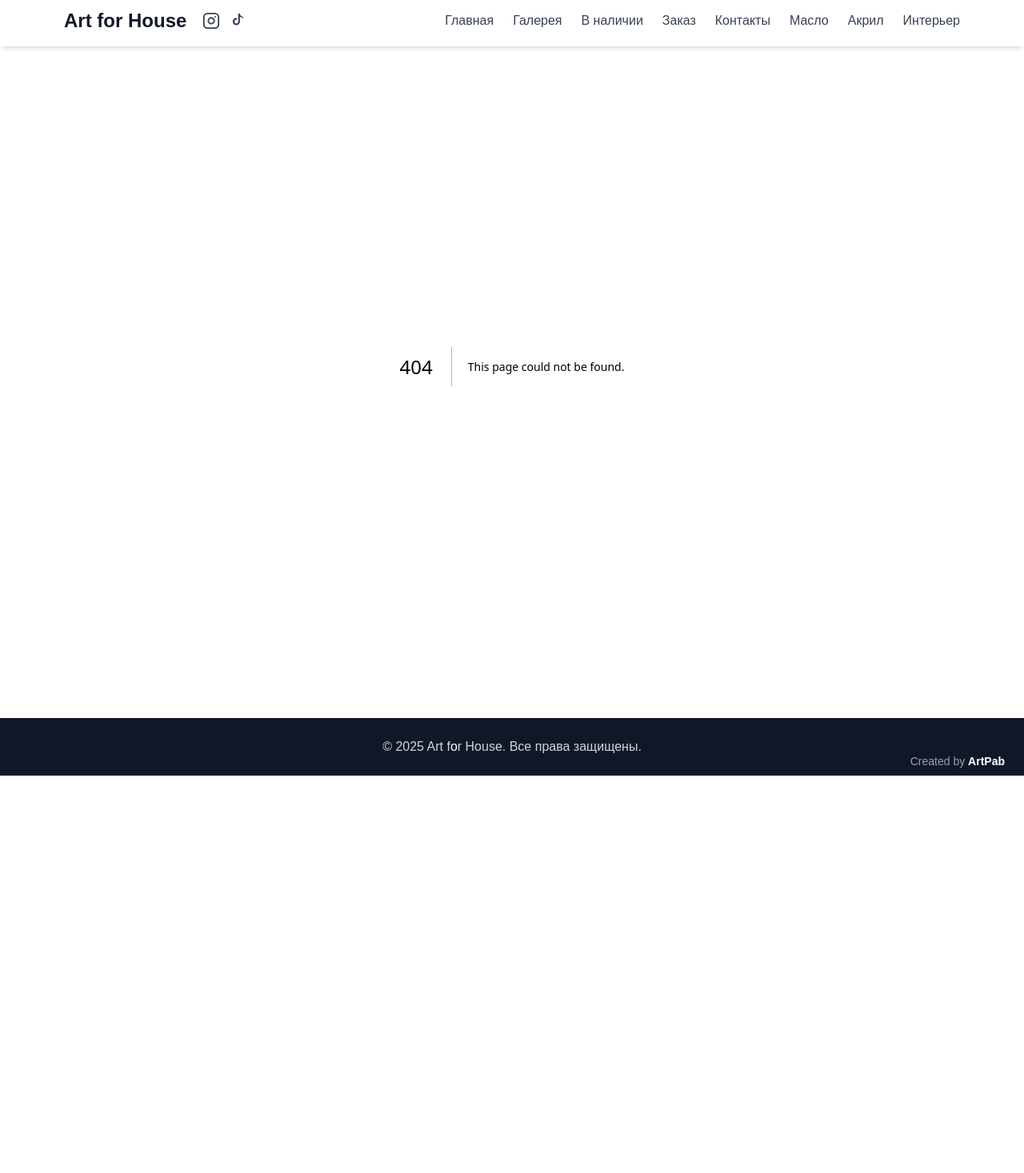
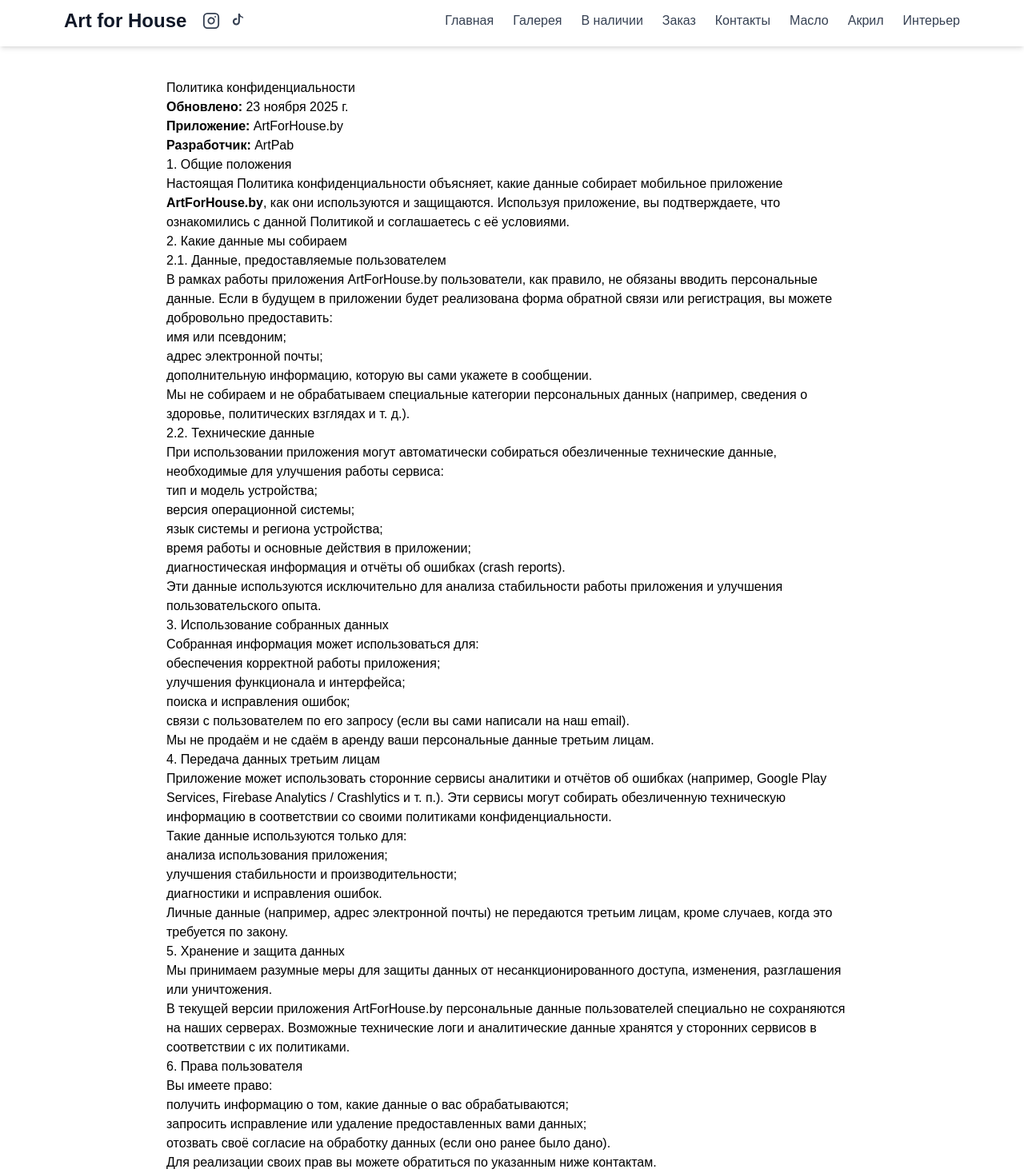
Before and after one commit to kanashart-ops/artforhouse-site, a Next.js app: page /privacy-policy in a window 1280 px wide. Before the commit this address had no page. Shown: the part 6-1473 px from the top of the page at 80% size. Before the commit the page ends 976 px from the top, so only its background shows below. Built offline with nearby package versions, Linux system fonts and the light colour scheme.

Commit message:
Добавлена страница privacy-policy

```diff
--- /dev/null
+++ b/app/privacy-policy/page.tsx
@@ -0,0 +1,159 @@
+// app/privacy-policy/page.tsx
+import type { Metadata } from "next";
+
+export const metadata: Metadata = {
+  title: "Политика конфиденциальности | Art4House",
+  description:
+    "Политика конфиденциальности приложения Art4House для пользователей Google Play.",
+};
+
+export default function PrivacyPolicyPage() {
+  return (
+    <main className="mx-auto max-w-4xl px-4 py-10 text-black">
+      <h1>Политика конфиденциальности</h1>
+
+      <p><strong>Обновлено:</strong> 23 ноября 2025 г.</p>
+      <p><strong>Приложение:</strong> ArtForHouse.by</p>
+      <p><strong>Разработчик:</strong> ArtPab</p>
+
+      <h2>1. Общие положения</h2>
+      <p>
+        Настоящая Политика конфиденциальности объясняет, какие данные собирает
+        мобильное приложение <strong>ArtForHouse.by</strong>, как они используются и
+        защищаются. Используя приложение, вы подтверждаете, что ознакомились с
+        данной Политикой и соглашаетесь с её условиями.
+      </p>
+
+      <h2>2. Какие данные мы собираем</h2>
+
+      <h3>2.1. Данные, предоставляемые пользователем</h3>
+      <p>
+        В рамках работы приложения ArtForHouse.by пользователи, как правило, не
+        обязаны вводить персональные данные. Если в будущем в приложении будет
+        реализована форма обратной связи или регистрация, вы можете
+        добровольно предоставить:
+      </p>
+      <ul>
+        <li>имя или псевдоним;</li>
+        <li>адрес электронной почты;</li>
+        <li>дополнительную информацию, которую вы сами укажете в сообщении.</li>
+      </ul>
+      <p>
+        Мы не собираем и не обрабатываем специальные категории персональных
+        данных (например, сведения о здоровье, политических взглядах и т. д.).
+      </p>
+
+      <h3>2.2. Технические данные</h3>
+      <p>
+        При использовании приложения могут автоматически собираться
+        обезличенные технические данные, необходимые для улучшения работы
+        сервиса:
+      </p>
+      <ul>
+        <li>тип и модель устройства;</li>
+        <li>версия операционной системы;</li>
+        <li>язык системы и региона устройства;</li>
+        <li>время работы и основные действия в приложении;</li>
+        <li>диагностическая информация и отчёты об ошибках (crash reports).</li>
+      </ul>
+      <p>
+        Эти данные используются исключительно для анализа стабильности работы
+        приложения и улучшения пользовательского опыта.
+      </p>
+
+      <h2>3. Использование собранных данных</h2>
+      <p>Собранная информация может использоваться для:</p>
+      <ul>
+        <li>обеспечения корректной работы приложения;</li>
+        <li>улучшения функционала и интерфейса;</li>
+        <li>поиска и исправления ошибок;</li>
+        <li>
+          связи с пользователем по его запросу (если вы сами написали на наш
+          email).
+        </li>
+      </ul>
+      <p>
+        Мы не продаём и не сдаём в аренду ваши персональные данные третьим
+        лицам.
+      </p>
+
+      <h2>4. Передача данных третьим лицам</h2>
+      <p>
+        Приложение может использовать сторонние сервисы аналитики и отчётов об
+        ошибках (например, Google Play Services, Firebase Analytics /
+        Crashlytics и т. п.). Эти сервисы могут собирать обезличенную
+        техническую информацию в соответствии со своими политиками
+        конфиденциальности.
+      </p>
+      <p>
+        Такие данные используются только для:
+      </p>
+      <ul>
+        <li>анализа использования приложения;</li>
+        <li>улучшения стабильности и производительности;</li>
+        <li>диагностики и исправления ошибок.</li>
+      </ul>
+      <p>
+        Личные данные (например, адрес электронной почты) не передаются
+        третьим лицам, кроме случаев, когда это требуется по закону.
+      </p>
+
+      <h2>5. Хранение и защита данных</h2>
+      <p>
+        Мы принимаем разумные меры для защиты данных от несанкционированного
+        доступа, изменения, разглашения или уничтожения.
+      </p>
+      <p>
+        В текущей версии приложения ArtForHouse.by персональные данные пользователей
+        специально не сохраняются на наших серверах. Возможные технические логи
+        и аналитические данные хранятся у сторонних сервисов в соответствии с
+        их политиками.
+      </p>
+
+      <h2>6. Права пользователя</h2>
+      <p>Вы имеете право:</p>
+      <ul>
+        <li>получить информацию о том, какие данные о вас обрабатываются;</li>
+        <li>запросить исправление или удаление предоставленных вами данных;</li>
+        <li>отозвать своё согласие на обработку данных (если оно ранее было дано).</li>
+      </ul>
+      <p>
+        Для реализации своих прав вы можете обратиться по указанным ниже
+        контактам.
+      </p>
+
+      <h2>7. Дети</h2>
+      <p>
+        Приложение ArtForHouse.by не ориентировано на детей младше 13 лет и не
+        собирает осознанно их персональные данные. Если вы считаете, что ребёнок
+        предоставил нам свои данные без согласия родителей, свяжитесь с нами —
+        мы удалим такую информацию.
+      </p>
+
+      <h2>8. Изменения в Политике конфиденциальности</h2>
+      <p>
+        Мы можем периодически обновлять настоящую Политику. Новая редакция
+        вступает в силу с момента её публикации на этой странице и/или в
+        карточке приложения в Google Play.
+      </p>
+      <p>
+        Рекомендуем время от времени просматривать Политику, чтобы быть в
+        курсе возможных изменений.
+      </p>
+
+      <h2>9. Контакты</h2>
+      <p>
+        Если у вас есть вопросы по поводу обработки данных или этой Политики,
+        вы можете связаться с нами:
+      </p>
+      <p>
+        📩 Email разработчика:{" "}
+        <a href="mailto:youremail@example.com">artpab8@gmail.com</a>
+      </p>
+      <p>
+        Пожалуйста, укажите в письме, что вопрос касается приложения
+        <strong> ArtForHouse.by</strong>.
+      </p>
+    </main>
+  );
+}
```
